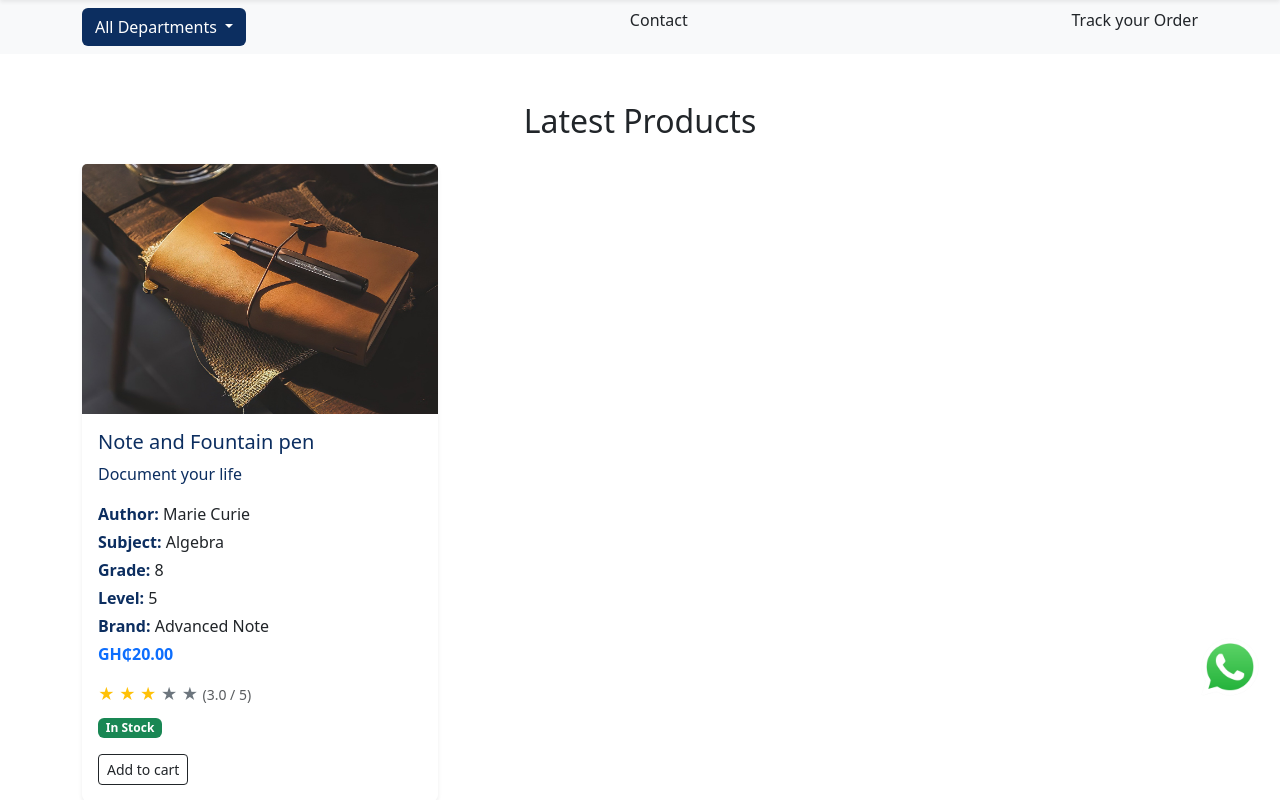
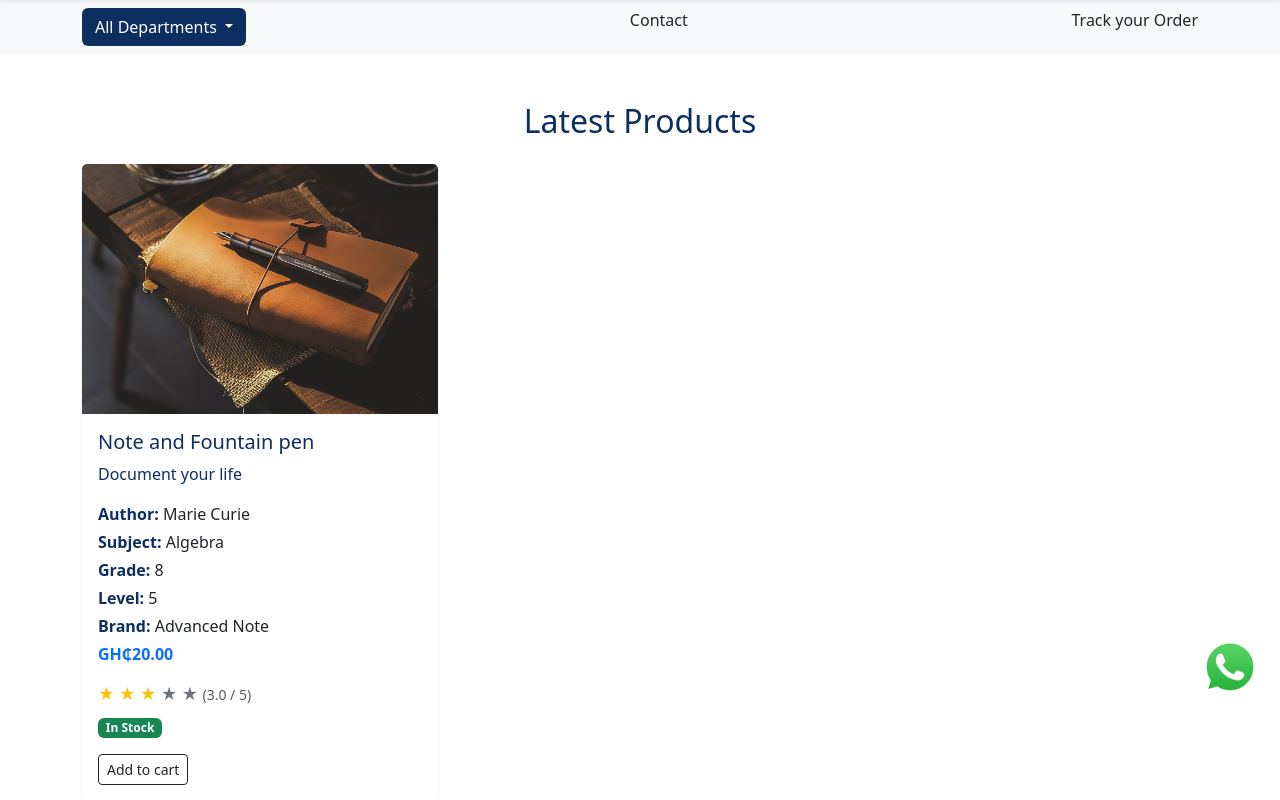
Before and after one commit to EmmanuelDanso1/RealmindX_mall, a Flask app: page / in a window 1280 px wide. Shown: the part 83-883 px from the top of the page. Run offline with Flask 3, Linux system fonts and the light colour scheme; data comes from the database, SQL or seed files in the repository; some libraries are stand-ins or nearby versions.

Commit message:
new update

```diff
--- a/e_commerce/templates/home.html
+++ b/e_commerce/templates/home.html
@@ -5,7 +5,7 @@
 {% block content %}
 <div class="container my-5">
   {% if not current_user.is_authenticated %}
-    <h2 class="text-center mb-4">Latest Products</h2>
+    <h2 class="text-center mb-4" style="color: #0C2E60;">Latest Products</h2>
 
     {% if products.items %}
       <div class="row">
```
